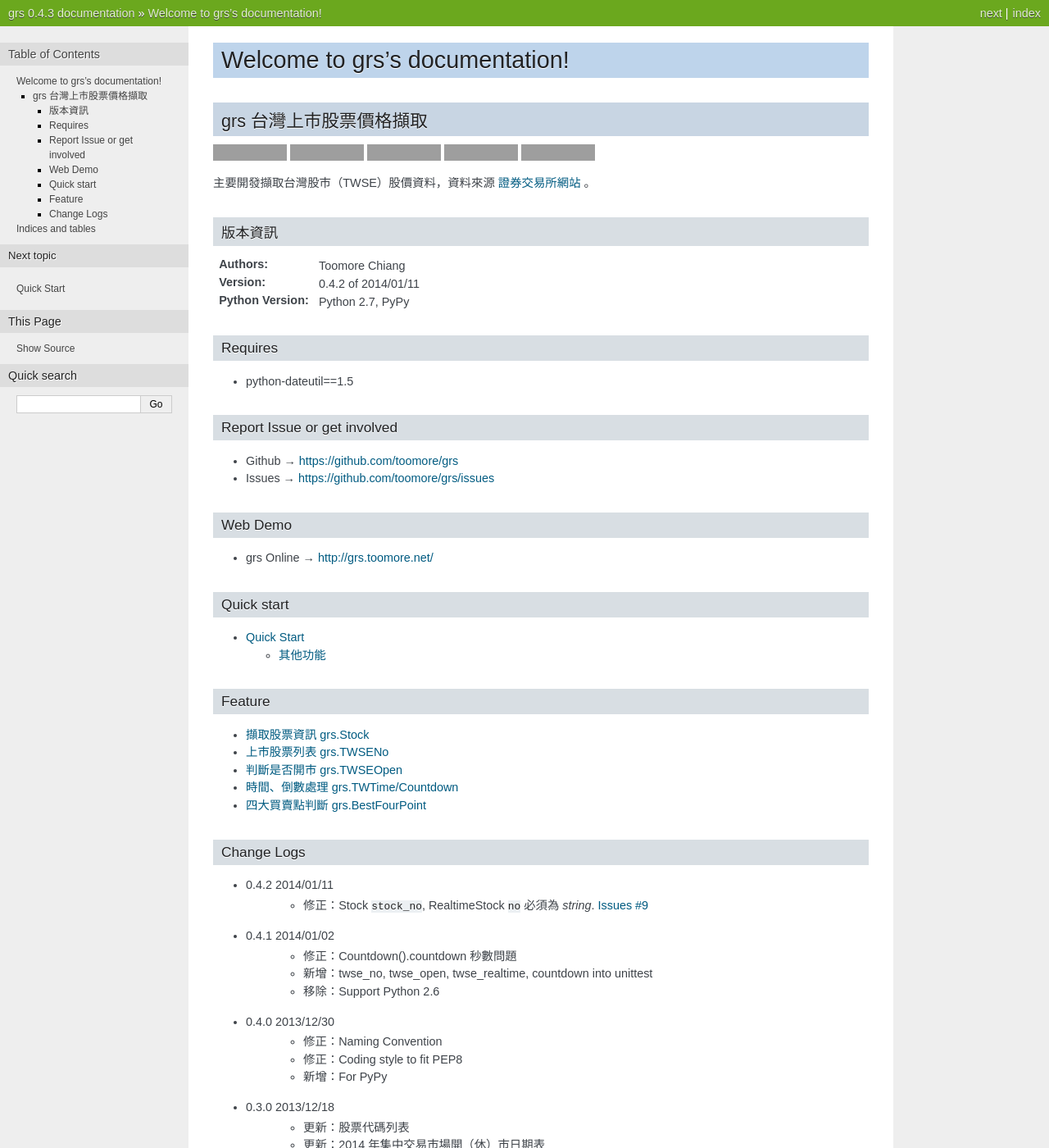
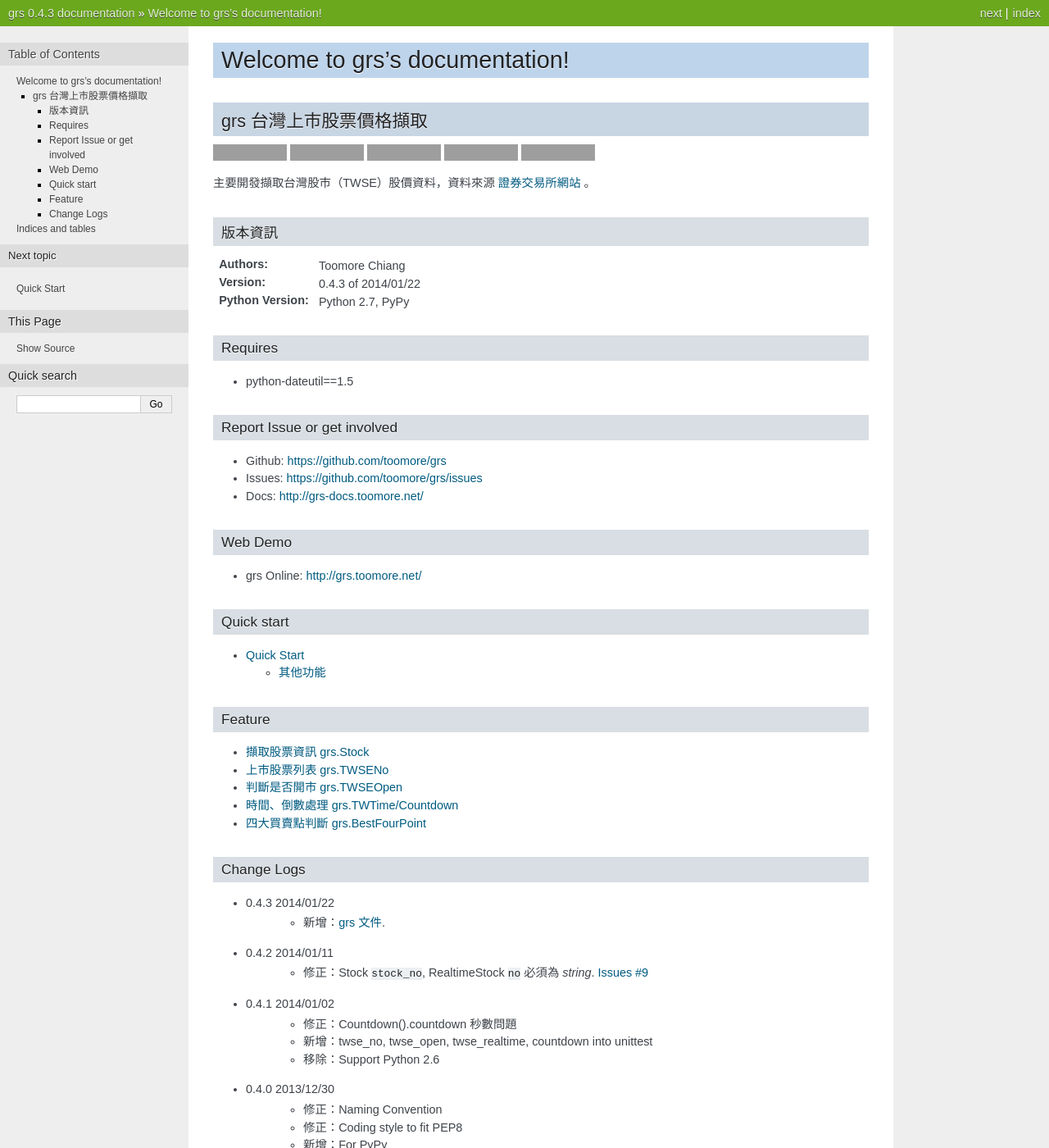
Before and after one commit to toomore/grs, a Sphinx documentation site: the page built from docs/source/index.rst, in a window 1280 px wide and 1400 px high. Shown: the whole window at 82% size. Built offline with Sphinx 7.4.7, drawn with Linux system fonts in a browser that asks for light colours; formulas are drawn with MathJax 3; grey boxes are pictures that could not be loaded.

Commit message:
Update README and docs index.

```diff
--- a/docs/source/index.rst
+++ b/docs/source/index.rst
@@ -31,7 +31,7 @@
 -----------------------------
 
 :Authors: Toomore Chiang
-:Version: 0.4.2 of 2014/01/11
+:Version: 0.4.3 of 2014/01/22
 :Python Version: Python 2.7, PyPy
 
 Requires
@@ -73,6 +74,9 @@
 
 Change Logs
 -----------------------------
+
+* 0.4.3 2014/01/22
+    - 新增：`grs 文件 <http://grs-docs.toomore.net>`_.
 
 * 0.4.2 2014/01/11
     - 修正：Stock ``stock_no``, RealtimeStock ``no`` 必須為 *string*.
```
Also changed, not shown: other parts of docs/source/index.rst (+4 -3 lines), README.rst (+9 -4 lines).
